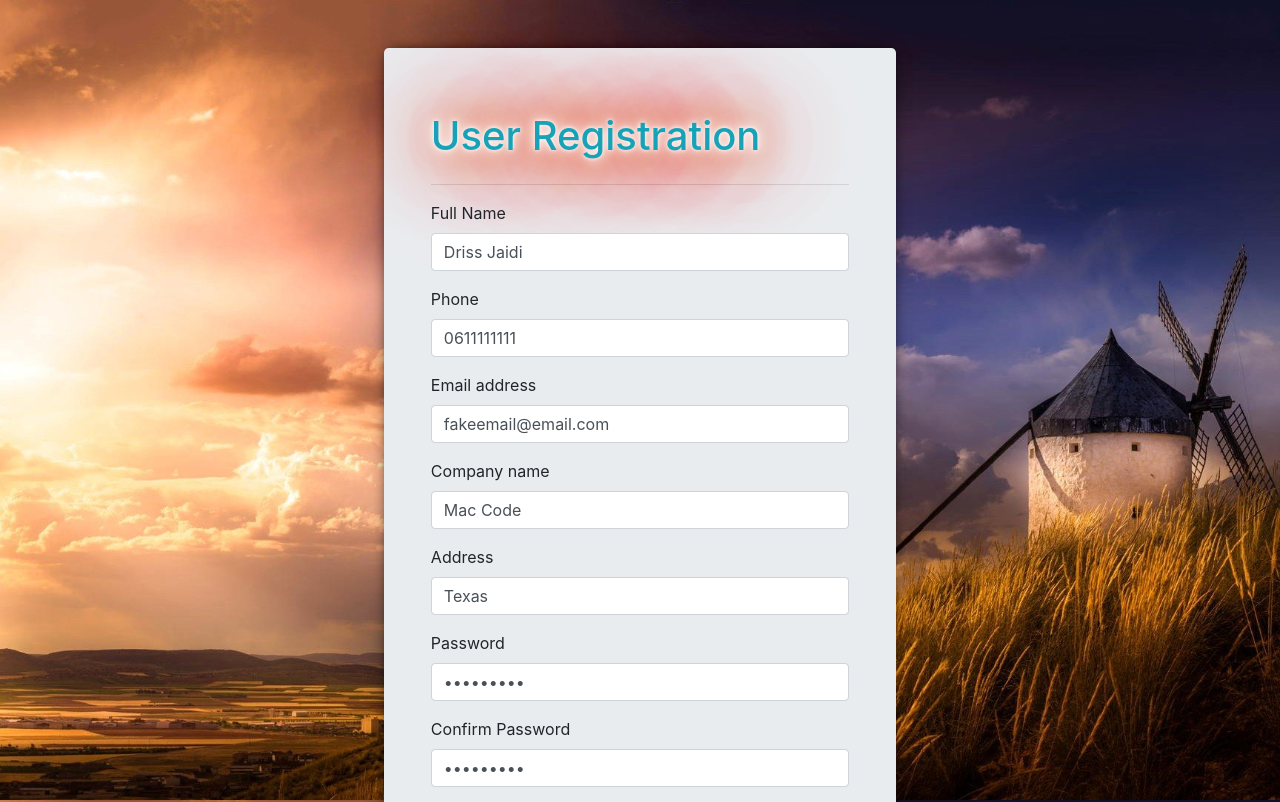
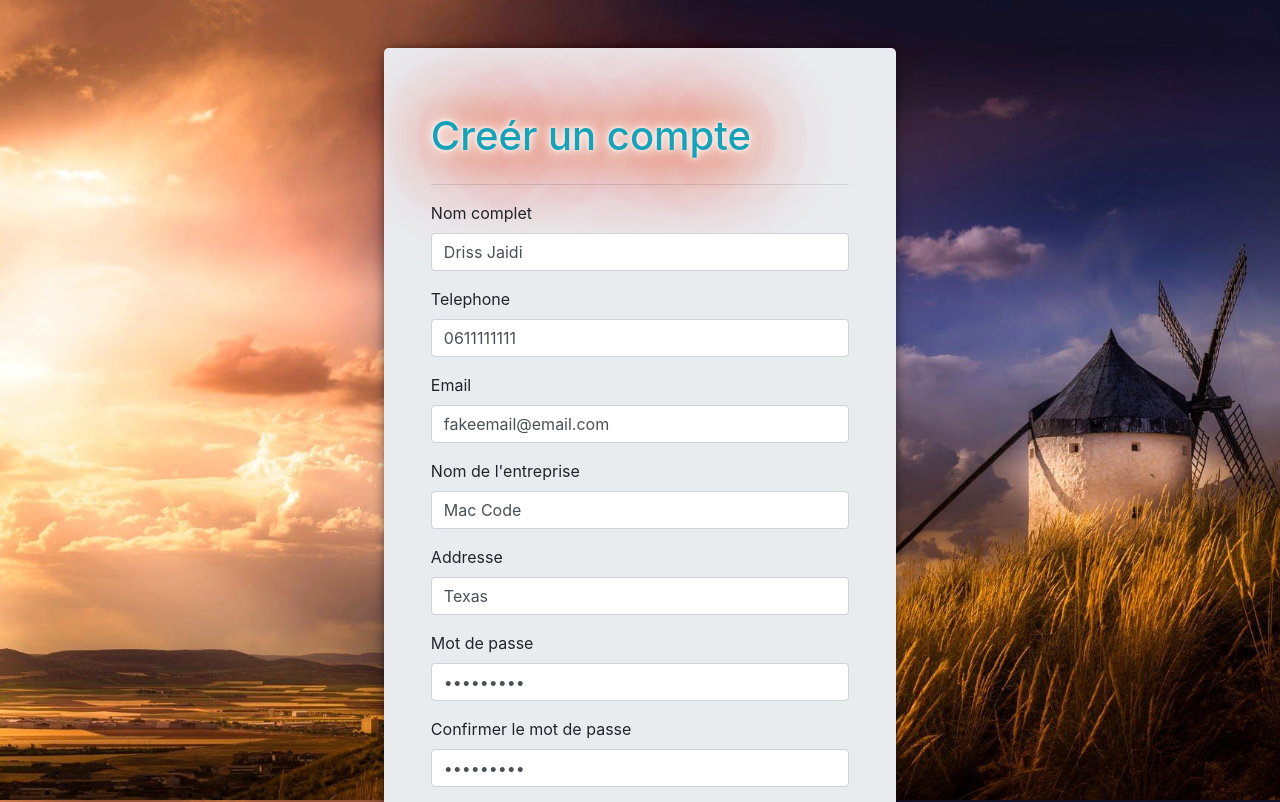
Before and after one commit to KingLegend12/AgileDevopsApp, a React (Create React App) app: page /registration in a window 1280 px wide. Shown: the top 802 px of the page. Built offline with nearby package versions, Linux system fonts and the light colour scheme.

Commit message:
added more and fixed messages bug

```diff
--- a/package.json
+++ b/package.json
@@ -19,6 +19,7 @@
     "react-router-bootstrap": "^0.25.0",
     "react-router-dom": "^5.2.0",
     "react-scripts": "4.0.3",
+    "sass": "^1.35.2",
     "web-vitals": "^1.1.2"
   },
   "scripts": {
--- a/src/App.js
+++ b/src/App.js
@@ -9,6 +9,7 @@ import { Ticket } from "./pages/ticket/Ticket.page";
 import { BrowserRouter as Router, Switch, Route, Link } from "react-router-dom";
 import { PrivateRoute } from "./components/private-route/PrivateRoute.comp";
 import { Registration } from "./pages/registration/Registration.page";
+import { UserVerification } from "./pages/verification/UserVerification.page";
 function App() {
   return (
     <div className="App">
@@ -19,6 +20,9 @@ function App() {
           </Route>
           <Route exact path="/registration">
             <Registration />
+          </Route>
+          <Route exact path="/verification/:_id/:email">
+            <UserVerification />
           </Route>
           <PrivateRoute path="/dashboard">
             <Dashboard />
--- a/src/components/add-ticket-from/AddTicketForm.comp.js
+++ b/src/components/add-ticket-from/AddTicketForm.comp.js
@@ -31,6 +31,7 @@ export const AddTicketForm = () => {
   const [frmData, setFrmData] = useState(initialFrmDt);
   const [frmDataError, setFrmDataError] = useState(initialFrmError);
   const [cmbvalue, setcmbValue] = useState("Selectioner");
+  const [typevalue, settypeValue] = useState("Selectioner");
 
   const dispatch = useDispatch();
   useEffect(() => {
@@ -47,6 +48,10 @@ export const AddTicketForm = () => {
   const handleSelect = (e) => {
     console.log(e);
     setcmbValue(e);
+  };
+  const handleSelect2 = (e) => {
+    console.log(e);
+    settypeValue(e);
   };
   const handleOnChange = (e) => {
     const { name, value } = e.target;
@@ -66,7 +71,14 @@ export const AddTicketForm = () => {
       ...initialFrmError,
       subject: !isSubjectValid,
     });
-    dispatch(openNewTicket({ ...frmData, sender: name, priority: cmbvalue }));
+    dispatch(
+      openNewTicket({
+        ...frmData,
+        sender: name,
+        priority: cmbvalue,
+        speciality: typevalue,
+      })
+    );
     //console.log("Form submit request received", frmData);
   };
 
@@ -145,6 +157,21 @@ export const AddTicketForm = () => {
             </Dropdown.Item>
           </DropdownButton>
         </Form.Group>
+        <Form.Group>
+          <Form.Label>Type:</Form.Label>
+          <DropdownButton
+            alignRight
+            title={typevalue}
+            value={typevalue}
+            id="dropdown-menu-align-right"
+            onSelect={handleSelect2}
+            required
+          >
+            <Dropdown.Item eventKey="Pedagogique">Pedagogique</Dropdown.Item>
+            <Dropdown.Item eventKey="Technique">Technique</Dropdown.Item>
+            <Dropdown.Item eventKey="Réseau">Réseau</Dropdown.Item>
+          </DropdownButton>
+        </Form.Group>
         <Button type="submit" variant="info">
           Envoyer
         </Button>
--- a/src/components/message-history/MessageHistory.comp.js
+++ b/src/components/message-history/MessageHistory.comp.js
@@ -1,17 +1,34 @@
-import React from "react";
+import React, { useEffect } from "react";
 import PropTypes from "prop-types";
+import { useDispatch, useSelector } from "react-redux";
+import { getUserProfile } from "../../pages/dashboard/userAction";
+
 import "./MessageHistory.style.css";
 export const MessageHistory = ({ msg }) => {
+  const dispatch = useDispatch();
+  useEffect(() => {
+    dispatch(getUserProfile());
+  }, [dispatch]);
+
+  const { user } = useSelector((state) => state.user);
   console.log(msg);
   if (!msg) return null;
   return msg.map((row, i) => (
-    <div key={i} className="message-history mt-3">
+    <div
+      key={i}
+      style={{
+        "flex-direction": row.sender == user.name ? "row" : "row-reverse",
+        color: row.sender == user.name ? "black" : "blue",
+      }}
+      className="message-history mt-3"
+    >
       <div
         className="send font-weight-bold text-secondary"
         style={{
           "box-shadow": " 0px 0px 30px orangered",
           "border-radius": "1rem",
           padding: "1rem",
+          "flex-direction": row.sender == user.name ? "row" : "row-reverse",
         }}
       >
         <div className="sender">{row.sender}</div>
--- a/src/components/registration-form/RegistrationForm.comp.js
+++ b/src/components/registration-form/RegistrationForm.comp.js
@@ -90,7 +90,7 @@ const RegistrationForm = () => {
     <Container>
       <Row>
         <Col>
-          <h1 className="text-info">User Registration</h1>
+          <h1 className="text-info">Creér un compte</h1>
         </Col>
       </Row>
       <hr />
@@ -108,7 +108,7 @@ const RegistrationForm = () => {
         <Col>
           <Form onSubmit={handleOnSubmit}>
             <Form.Group>
-              <Form.Label>Full Name</Form.Label>
+              <Form.Label>Nom complet</Form.Label>
               <Form.Control
                 type="text"
                 name="name"
@@ -120,7 +120,7 @@ const RegistrationForm = () => {
             </Form.Group>
 
             <Form.Group>
-              <Form.Label>Phone</Form.Label>
+              <Form.Label>Telephone</Form.Label>
               <Form.Control
                 type="number"
                 name="phone"
@@ -132,7 +132,7 @@ const RegistrationForm = () => {
             </Form.Group>
 
             <Form.Group>
-              <Form.Label>Email address</Form.Label>
+              <Form.Label>Email</Form.Label>
               <Form.Control
                 type="email"
                 name="email"
@@ -144,7 +144,7 @@ const RegistrationForm = () => {
             </Form.Group>
 
             <Form.Group>
-              <Form.Label>Company name</Form.Label>
+              <Form.Label>Nom de l'entreprise</Form.Label>
               <Form.Control
                 type="text"
                 name="company"
@@ -156,7 +156,7 @@ const RegistrationForm = () => {
             </Form.Group>
 
             <Form.Group>
-              <Form.Label>Address</Form.Label>
+              <Form.Label>Addresse</Form.Label>
               <Form.Control
                 type="text"
                 name="address"
@@ -168,7 +168,7 @@ const RegistrationForm = () => {
             </Form.Group>
 
             <Form.Group>
-              <Form.Label>Password</Form.Label>
+              <Form.Label>Mot de passe</Form.Label>
               <Form.Control
                 type="password"
                 name="password"
@@ -180,7 +180,7 @@ const RegistrationForm = () => {
             </Form.Group>
 
             <Form.Group>
-              <Form.Label>Confirm Password</Form.Label>
+              <Form.Label>Confirmer le mot de passe</Form.Label>
               <Form.Control
                 type="password"
                 name="confirmPass"
@@ -192,7 +192,7 @@ const RegistrationForm = () => {
             </Form.Group>
             <Form.Text>
               {!passwordError.confirmPass && (
-                <div className="text-danger mb-3">Password doesn't match!</div>
+                <div className="text-danger mb-3">MDP non synchronisé!</div>
               )}
             </Form.Text>
 
--- /dev/null
+++ b/src/pages/verification/UserVerification.page.js
@@ -0,0 +1,47 @@
+import React, { useEffect, useState } from "react";
+import { Jumbotron, Spinner, Alert } from "react-bootstrap";
+import { useParams } from "react-router-dom";
+
+import { userRegistrationVerification } from "../../api/userApi";
+
+import "./userVerfication.style.css";
+
+const initialResponse = {
+  status: "",
+  message: "",
+};
+export const UserVerification = () => {
+  const { _id, email } = useParams();
+  const dt = { _id, email };
+
+  const [response, setResponse] = useState(initialResponse);
+
+  useEffect(() => {
+    const apiCall = async () => {
+      const result = await userRegistrationVerification(dt);
+      setResponse(result);
+    };
+
+    !response.status && apiCall();
+  }, [response]);
+
+  //call api and send the _id to verify user
+
+  return (
+    <div className="registration-page">
+      <div className="mt-5">
+        <Jumbotron className="form-box">
+          {!response.status && <Spinner variant="info" animation="border" />}
+
+          {response.status && (
+            <Alert
+              variant={response.status === "success" ? "success" : "danger"}
+            >
+              {response.message}
+            </Alert>
+          )}
+        </Jumbotron>
+      </div>
+    </div>
+  );
+};
--- /dev/null
+++ b/src/pages/verification/userVerfication.style.css
@@ -0,0 +1,10 @@
+.registration-page {
+  min-height: 100vh;
+  display: flex;
+  justify-content: center;
+  align-items: center;
+}
+
+.form-box {
+  box-shadow: 0px 0px 15px -5px black;
+}
```
Also changed, not shown: 1 other file (tests, documents, lock files or other folders).
